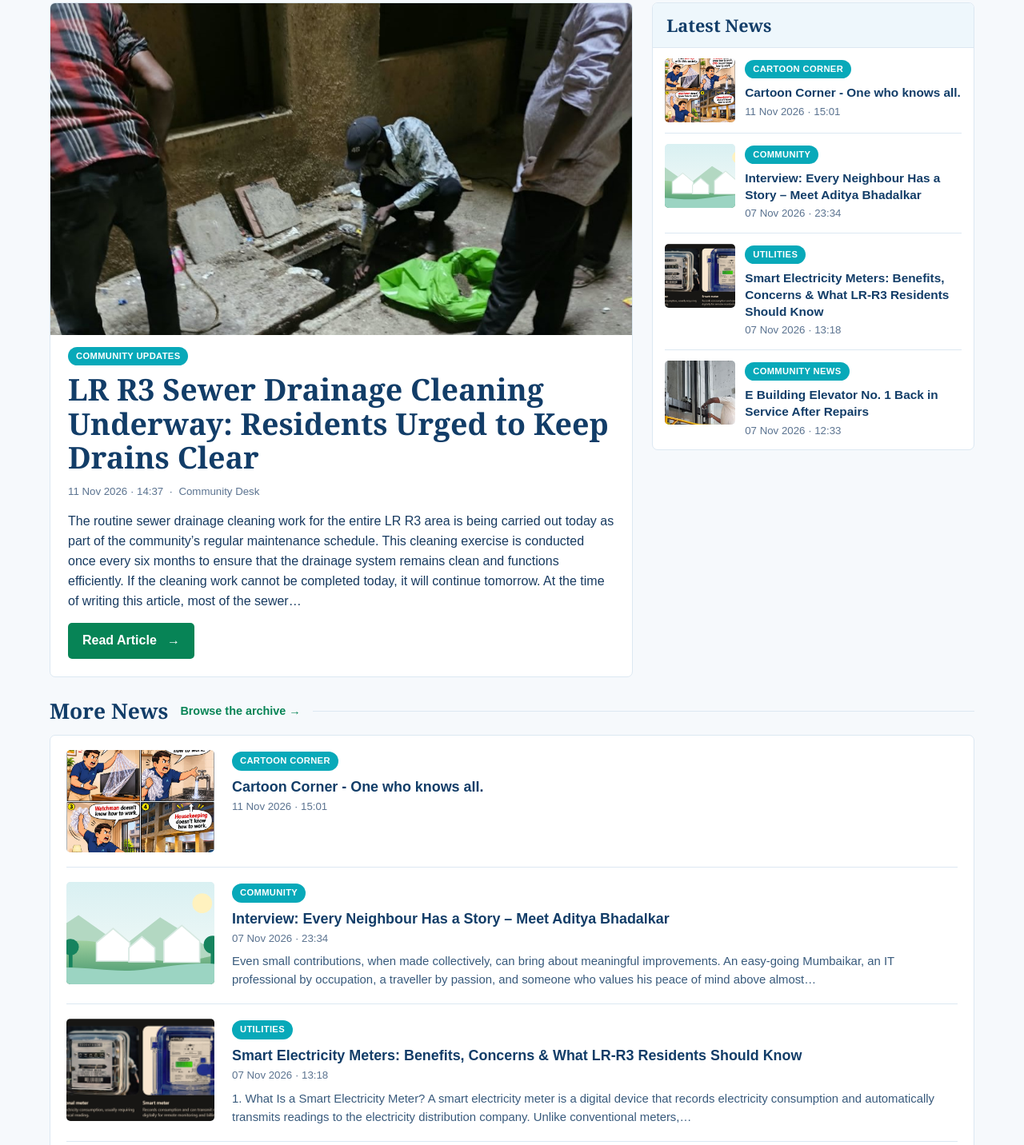
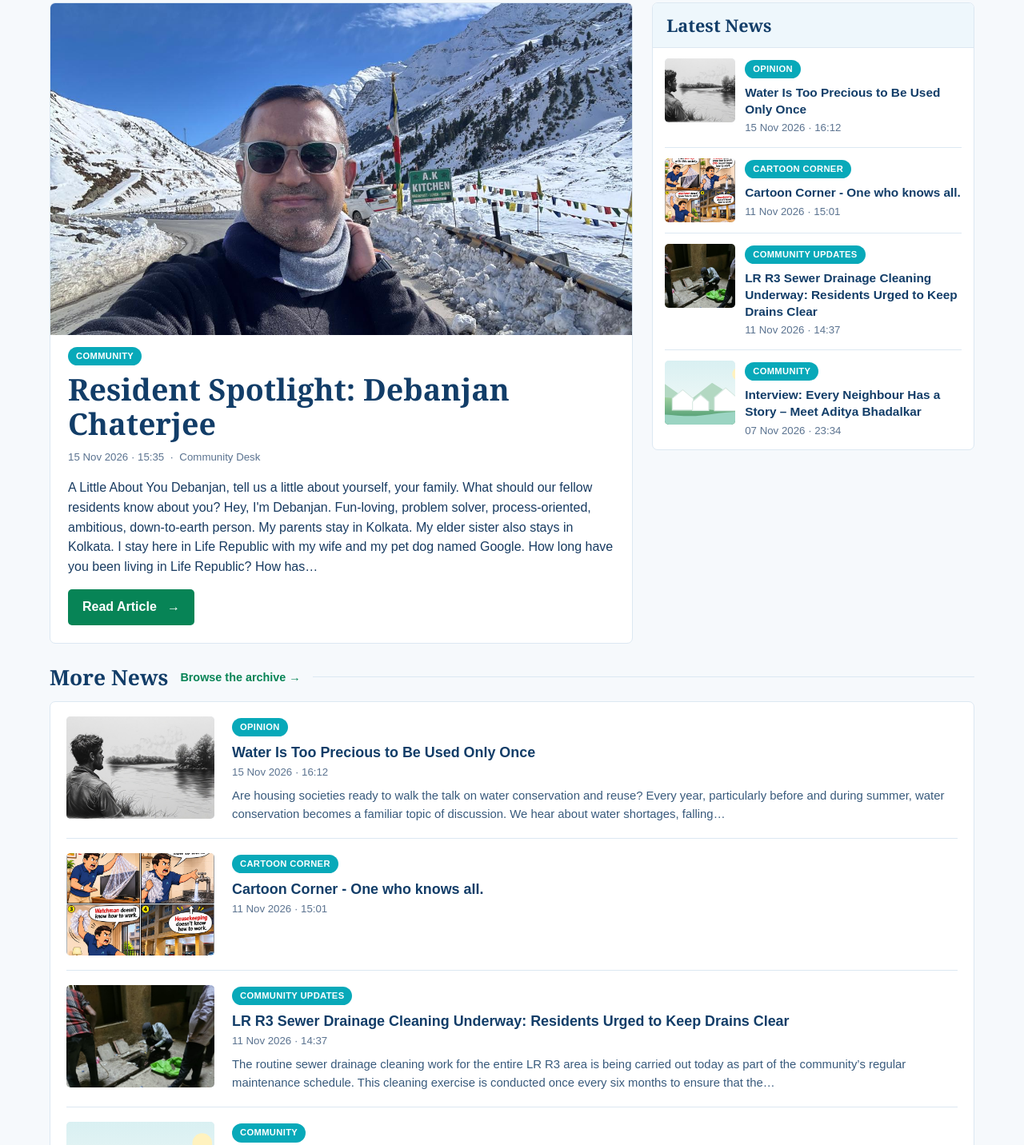
Before and after one commit to GaganABajaj/LRR3News, a plain HTML site: page index.html in a window 1280 px wide. Shown: the part 256-1688 px from the top of the page at 80% size. Drawn offline with Linux system fonts and the light colour scheme; a script that the page names is missing.

Commit message:
publish deb , opin

```diff
--- a/index.html
+++ b/index.html
@@ -33,18 +33,27 @@
   <section class="top-grid" aria-label="Top stories">
 
         <article class="featured">
-          <img class="hero-img" src="assets/images/Drainage-clean.jpeg" alt="LR R3 Sewer Drainage Cleaning Underway: Residents Urged to Keep Drains Clear" loading="lazy">
+          <img class="hero-img" src="assets/images/nextdoorimg/debanjan.jpg" alt="Resident Spotlight: Debanjan Chaterjee" loading="lazy">
           <div class="feature-copy">
-            <span class="category">Community Updates</span>
-            <h2>LR R3 Sewer Drainage Cleaning Underway: Residents Urged to Keep Drains Clear</h2>
-            <p class="date">11 Nov 2026 · 14:37 &nbsp;·&nbsp; Community Desk</p>
-            <p>The routine sewer drainage cleaning work for the entire LR R3 area is being carried out today as part of the community’s regular maintenance schedule. This cleaning exercise is conducted once every six months to ensure that the drainage system remains clean and functions efficiently. If the cleaning work cannot be completed today, it will continue tomorrow. At the time of writing this article, most of the sewer…</p>
-            <a class="button" href="articles/lr-r3-sewer-drainage-cleaning-underway-residents-urged-to-keep-drains-clear.html">Read Article &nbsp; →</a>
+            <span class="category">Community</span>
+            <h2>Resident Spotlight: Debanjan Chaterjee</h2>
+            <p class="date">15 Nov 2026 · 15:35 &nbsp;·&nbsp; Community Desk</p>
+            <p>A Little About You Debanjan, tell us a little about yourself, your family. What should our fellow residents know about you? Hey, I&#x27;m Debanjan. Fun-loving, problem solver, process-oriented, ambitious, down-to-earth person. My parents stay in Kolkata. My elder sister also stays in Kolkata. I stay here in Life Republic with my wife and my pet dog named Google. How long have you been living in Life Republic? How has…</p>
+            <a class="button" href="nextdoor/resident-spotlight-debanjan-chaterjee.html">Read Article &nbsp; →</a>
           </div>
         </article>
     <aside class="latest" aria-label="Latest news">
       <h2>Latest News</h2>
       <div class="latest-list">
+      <a class="latest-item" href="articles/water-is-too-precious-to-be-used-only-once.html">
+        <img class="latest-image" src="assets/images/water-cons.jpeg" alt="Water Is Too Precious to Be Used Only Once" loading="lazy">
+        <span class="card-copy">
+          <span class="category">Opinion</span>
+          <strong>Water Is Too Precious to Be Used Only Once</strong>
+          <small class="date">15 Nov 2026 · 16:12</small>
+          <span class="excerpt">Are housing societies ready to walk the talk on water conservation and reuse? Every year, particularly before and during summer, water…</span>
+        </span>
+      </a>
       <a class="latest-item" href="articles/cartoon-corner-one-who-knows-all.html">
         <img class="latest-image" src="assets/images/Cartoon-one-who-knows-all.jpg" alt="Cartoon Corner - One who knows all." loading="lazy">
         <span class="card-copy">
@@ -52,6 +61,15 @@
           <strong>Cartoon Corner - One who knows all.</strong>
           <small class="date">11 Nov 2026 · 15:01</small>
           <span class="excerpt"></span>
+        </span>
+      </a>
+      <a class="latest-item" href="articles/lr-r3-sewer-drainage-cleaning-underway-residents-urged-to-keep-drains-clear.html">
+        <img class="latest-image" src="assets/images/Drainage-clean.jpeg" alt="LR R3 Sewer Drainage Cleaning Underway: Residents Urged to Keep Drains Clear" loading="lazy">
+        <span class="card-copy">
+          <span class="category">Community Updates</span>
+          <strong>LR R3 Sewer Drainage Cleaning Underway: Residents Urged to Keep Drains Clear</strong>
+          <small class="date">11 Nov 2026 · 14:37</small>
+          <span class="excerpt">The routine sewer drainage cleaning work for the entire LR R3 area is being carried out today as part of the community’s regular maintenance…</span>
         </span>
       </a>
       <a class="latest-item" href="nextdoor/interview-every-neighbour-has-a-story-meet-aditya-bhadalkar.html">
@@ -62,30 +80,21 @@
           <small class="date">07 Nov 2026 · 23:34</small>
           <span class="excerpt">Even small contributions, when made collectively, can bring about meaningful improvements. An easy-going Mumbaikar, an IT professional by…</span>
         </span>
-      </a>
-      <a class="latest-item" href="articles/smart-electricity-meters-benefits-concerns-what-lr-r3-residents-should-know.html">
-        <img class="latest-image" src="assets/images/meter.png" alt="Smart Electricity Meters: Benefits, Concerns &amp; What LR‑R3 Residents Should Know" loading="lazy">
-        <span class="card-copy">
-          <span class="category">Utilities</span>
-          <strong>Smart Electricity Meters: Benefits, Concerns &amp; What LR‑R3 Residents Should Know</strong>
-          <small class="date">07 Nov 2026 · 13:18</small>
-          <span class="excerpt">1. What Is a Smart Electricity Meter? A smart electricity meter is a digital device that records electricity consumption and automatically…</span>
-        </span>
-      </a>
-      <a class="latest-item" href="articles/e-building-elevator-no-1-back-in-service-after-repairs.html">
-        <img class="latest-image" src="assets/images/Lift-Breakdown-Repair.jpeg" alt="E Building Elevator No. 1 Back in Service After Repairs" loading="lazy">
-        <span class="card-copy">
-          <span class="category">Community News</span>
-          <strong>E Building Elevator No. 1 Back in Service After Repairs</strong>
-          <small class="date">07 Nov 2026 · 12:33</small>
-          <span class="excerpt">Residents of Life Republic R3, E Building , can now use Elevator No. 1, which has been repaired and restored to normal operation following a…</span>
-        </span>
       </a></div>
     </aside>
   </section>
   <div class="section-title" id="more-news"><h2>More News</h2><a href="archive.html">Browse the archive →</a></div>
   <section class="more-news" aria-label="More community stories">
 
+      <a class="news-row" href="articles/water-is-too-precious-to-be-used-only-once.html">
+        <img class="row-image" src="assets/images/water-cons.jpeg" alt="Water Is Too Precious to Be Used Only Once" loading="lazy">
+        <span class="card-copy">
+          <span class="category">Opinion</span>
+          <strong>Water Is Too Precious to Be Used Only Once</strong>
+          <small class="date">15 Nov 2026 · 16:12</small>
+          <span class="excerpt">Are housing societies ready to walk the talk on water conservation and reuse? Every year, particularly before and during summer, water conservation becomes a familiar topic of discussion. We hear about water shortages, falling…</span>
+        </span>
+      </a>
       <a class="news-row" href="articles/cartoon-corner-one-who-knows-all.html">
         <img class="row-image" src="assets/images/Cartoon-one-who-knows-all.jpg" alt="Cartoon Corner - One who knows all." loading="lazy">
         <span class="card-copy">
@@ -93,6 +102,15 @@
           <strong>Cartoon Corner - One who knows all.</strong>
           <small class="date">11 Nov 2026 · 15:01</small>
           <span class="excerpt"></span>
+        </span>
+      </a>
+      <a class="news-row" href="articles/lr-r3-sewer-drainage-cleaning-underway-residents-urged-to-keep-drains-clear.html">
+        <img class="row-image" src="assets/images/Drainage-clean.jpeg" alt="LR R3 Sewer Drainage Cleaning Underway: Residents Urged to Keep Drains Clear" loading="lazy">
+        <span class="card-copy">
+          <span class="category">Community Updates</span>
+          <strong>LR R3 Sewer Drainage Cleaning Underway: Residents Urged to Keep Drains Clear</strong>
+          <small class="date">11 Nov 2026 · 14:37</small>
+          <span class="excerpt">The routine sewer drainage cleaning work for the entire LR R3 area is being carried out today as part of the community’s regular maintenance schedule. This cleaning exercise is conducted once every six months to ensure that the…</span>
         </span>
       </a>
       <a class="news-row" href="nextdoor/interview-every-neighbour-has-a-story-meet-aditya-bhadalkar.html">
```
Also changed, not shown: archive.html (+21 -3 lines), know-your-neighbour.html (+9 -0 lines), nextdoor/resident-spotlight-debanjan-chaterjee.html (+3 -1 lines), opinions.html (+9 -0 lines).
